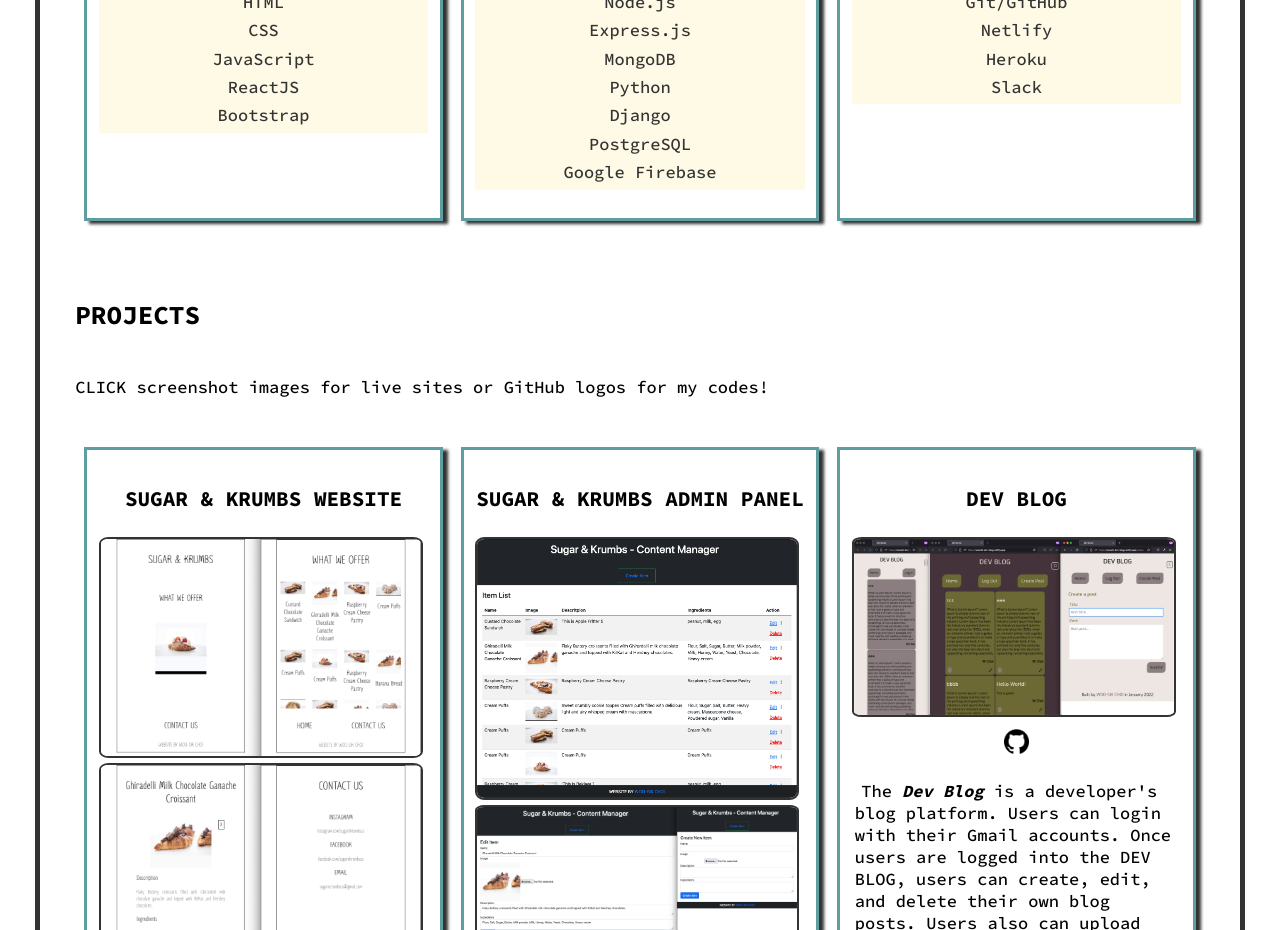
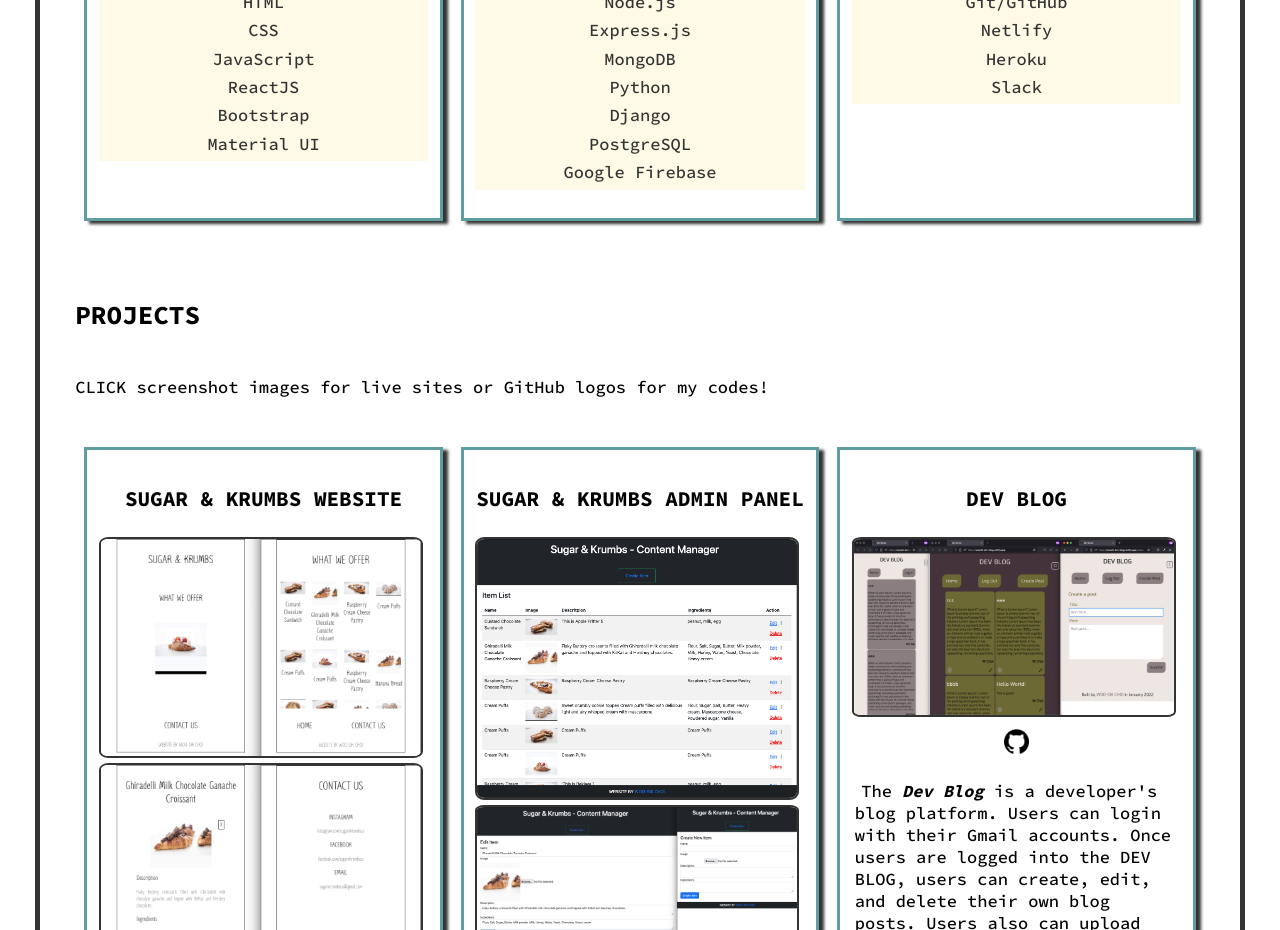
Before and after one commit to dvlprwchoi/portfolio-2, a React (Create React App) app: page / in a window 1280 px wide. Shown: the part 1580-2510 px from the top of the page. Built offline with nearby package versions, Linux system fonts and the light colour scheme.

Commit message:
Update resume and skills

```diff
--- a/src/components/Main/Main.js
+++ b/src/components/Main/Main.js
@@ -55,7 +55,7 @@
             <li className="resume-icon-container">
               <a
                 className="icon-link-container"
-                href="https://drive.google.com/file/d/18hvNIR0CL9beEl2Yy2ifjc0nmXshCQG4/view?usp=sharing"
+                href="https://drive.google.com/file/d/1QukPjHajEXMgxhkTH7WVlsVecLr8N_Bh/view?usp=sharing"
                 target="_blank"
                 rel="noreferrer"
               >
--- a/src/components/Skills/Skills.js
+++ b/src/components/Skills/Skills.js
@@ -13,6 +13,7 @@
             <li>JavaScript</li>
             <li>ReactJS</li>
             <li>Bootstrap</li>
+            <li>Material UI</li>
           </ul>
         </div>
         <div className="backend-skills-container single-skills-container">
```
